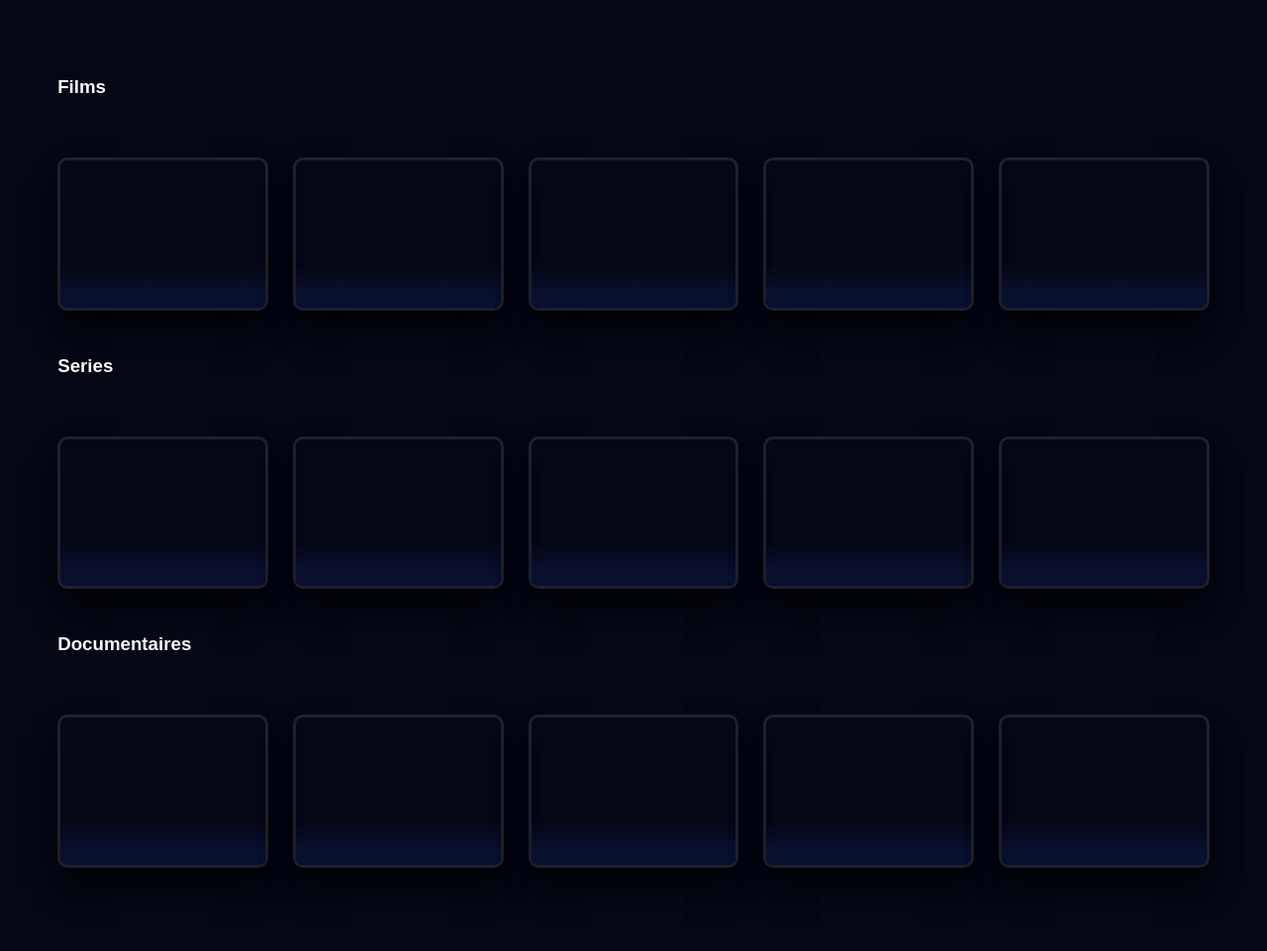
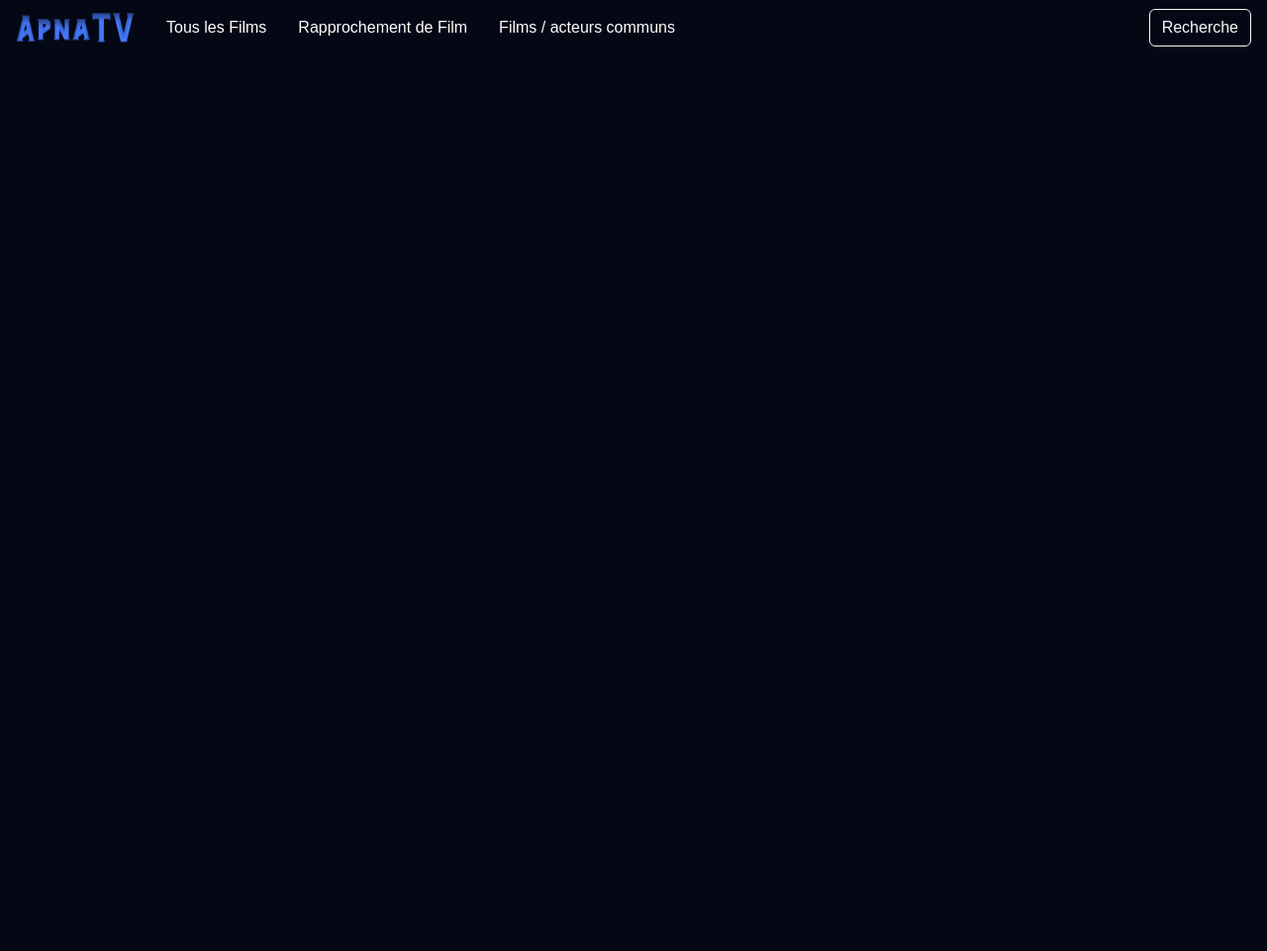
Before and after one commit to ClaudeZhang7/SAE_IMDB, a PHP site: page / in a window 1280 px wide. Shown: the whole page at 99% size. After the commit the page ends 47 px from the top, so only its background shows below. Run offline with PHP 8.4, Linux system fonts and the light colour scheme; data that the repository does not hold is empty.

Commit message:
Co-authored-by: ClaudeZhang7 <ClaudeZhang7@users.noreply.github.com>

```diff
--- a/website/components/header.php
+++ b/website/components/header.php
@@ -1,2 +1,25 @@
-<style>
-</style>
+<!-- create navbar with logo, search bar, and links with dropdowns -->
+<nav class="navbar navbar-expand-lg navbar-dark px-3">
+  <a class="navbar-brand" href="index.php">
+    <img src="/website/Assets/ApnaTV.png" alt="logo" width="120" height="30" class="d-inline-block align-top">
+  </a>
+  <button class="navbar-toggler" type="button" data-toggle="collapse" data-target="#navbarNav" aria-controls="navbarNav" aria-expanded="false" aria-label="Toggle navigation">
+    <span class="navbar-toggler-icon"></span>
+  </button>
+  <div class="collapse navbar-collapse" id="navbarNav">
+    <ul class="navbar-nav">
+      <li class="nav-item px-2">
+        <a class="nav-link text-white" href="index.php">Tous les Films</a>
+      </li>
+      <li class="nav-item px-2">
+        <a class="nav-link text-white" href="index.php">Rapprochement de Film</a>
+      </li>
+      <li class="nav-item px-2">
+        <a class="nav-link text-white" href="index.php">Films / acteurs communs</a>
+      </li>
+    </ul>
+</div>
+<form class="d-flex">
+  <button class="btn btn-outline-light" type="submit">Recherche</button>
+</form>
+</nav>
--- a/website/index.php
+++ b/website/index.php
@@ -4,33 +4,15 @@
     <meta charset="UTF-8">
     <meta http-equiv="X-UA-Compatible" content="IE=edge">
     <meta name="viewport" content="width=device-width, initial-scale=1.0">
+    <title>test du block amazon prime</title>
+    <link href="https://cdn.jsdelivr.net/npm/bootstrap@5.3.0-alpha1/dist/css/bootstrap.min.css" rel="stylesheet" integrity="sha384-GLhlTQ8iRABdZLl6O3oVMWSktQOp6b7In1Zl3/Jr59b6EGGoI1aFkw7cmDA6j6gD" crossorigin="anonymous">
     <link rel="stylesheet" href="style.css">
-    <title>test du block amazon prime</title>
 </head>
 <body>
-    <section>
-        <h3>Films</h3>
-        <div class="wrap">
-            <?php
-                require_once './Function/Api.php';
-                get_five_poster(1);
-            ?>
-    </section>
-    <section>
-        <h3>Series</h3>
-        <div class="wrap">
-            <?php
-                require_once './Function/Api.php';
-                get_five_poster(6);
-            ?>
-    </section>
-    <section>
-        <h3>Documentaires</h3>
-        <div class="wrap">
-            <?php
-                require_once './Function/Api.php';
-                get_five_poster(11);
-            ?>
-    </section>
+    <?php
+        require_once './components/header.php';
+    ?>
+    <script src="https://code.jquery.com/jquery-3.6.0.min.js"></script>
+    <script src="https://cdn.jsdelivr.net/npm/bootstrap@5.3.0-alpha1/dist/js/bootstrap.bundle.min.js" integrity="sha384-w76AqPfDkMBDXo30jS1Sgez6pr3x5MlQ1ZAGC+nuZB+EYdgRZgiwxhTBTkF7CXvN" crossorigin="anonymous"></script>
 </body>
 </html>
--- a/website/style.css
+++ b/website/style.css
@@ -3,16 +3,10 @@ html, body{
     background-color: #040714;
     color: #f9F9F9;
     font-family: Avenir-Roman, sans-serif;
-    padding: 2%;
   }
 
   * {
     box-sizing: border-box;
-  }
-
-  a {
-    color: #f9f9f9;
-    text-decoration: none;
   }
 
   @media only screen and (min-width: 900px){
@@ -33,77 +27,3 @@ html, body{
       font-size: 14px;
     }
   }
-
-.section{
-    margin: 10%;
-    width: 100%;
-    height: 100%;
-}
-
-.wrap{
-    margin-top: 30px;
-    padding: 30px 0px 26px;
-    display: grid;
-    grid-gap: 25px;
-    gap: 25px;
-    grid-template-columns: repeat(5, minmax(0, 1fr));
-
-}
-
-@media (max-width: 1200px) {
-    .wrap{
-        grid-template-columns: repeat(3, minmax(0, 1fr));
-    }
-}
-
-@media (max-width: 700px) {
-  .wrap{
-      grid-template-columns: repeat(1, minmax(0, 1fr));
-  }
-}
-
-.block{
-    position: relative;
-    padding-top: 70%;
-    border-radius: 10px;
-    box-shadow: rgb(0 0 0 / 69%) 0px 26px 30px -10px, rgb(0 0 0 / 73%) 0px 16px 30px -10px;
-    cursor: pointer;
-    overflow: hidden;
-    width: 100%;
-    height: 50%;
-    z-index: 10;
-    opacity: 1;
-    border: 3px solid rgba(249, 249, 249, 0.1);
-}
-
-.block:hover{
-    box-shadow: rgb(0 0 0 / 80%) 0px 40px 58px -16px, rgb(0 0 0 / 72%) 0px 30px 22px -10px;
-    transform: scale(1.05);
-    border-color: rgba(249, 249, 249, 0.8);
-}
-
-.block > .image{
-    inset: 0px;
-    display: block;
-    height: 100%;
-    width: 100%;
-    object-fit: cover;
-    opacity: 1;
-    background-position: top;
-    background-repeat: no-repeat;
-    background-size: cover;
-    position: absolute;
-    transition: opacity 500ms ease-in-out;
-    z-index: 0;
-    top: 0;
-    bottom: 0;
-}
-
-.block > h3{
-    position: absolute;
-    z-index: 10;
-    padding: 0 5%;
-    bottom: 0;
-    text-align: center;
-    width: 100%;
-}
```
Also changed, not shown: website/Assets/ApnaTV.png (added), website/Assets/Artive white logo.jpg (added), website/Assets/Artive white logo.png (added), 2 other files.
